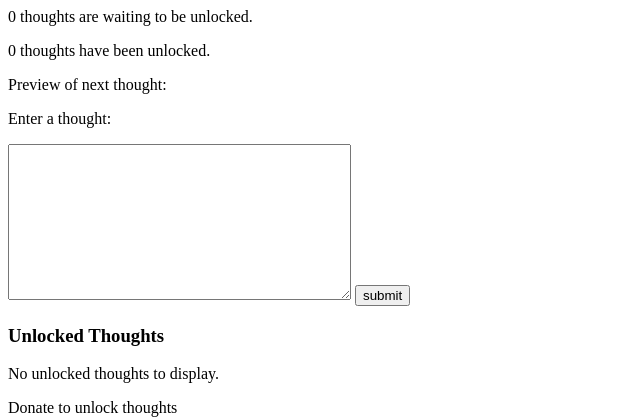
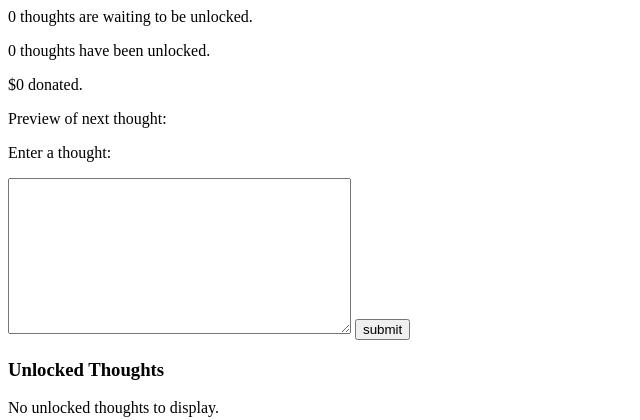
Before and after one commit to mnewsome/penny-for-your-thoughts, a Django app: page / in a window 1280 px wide. Shown: the top 420 px of the page, without its empty margins (0-640 px from the left). Run offline with Django 3.2, Linux system fonts and the light colour scheme; data that the repository does not hold is empty; some libraries are stand-ins or nearby versions.

Commit message:
adds total amount dontated to the template -creates a custom template filter to display the amount as currency

```diff
--- /dev/null
+++ b/payments/templatetags/payment_tags.py
@@ -0,0 +1,8 @@
+from django import template
+
+register = template.Library()
+
+def currency(value):
+  return '${0}'.format(value)
+
+register.filter('currency', currency)
--- a/penny_for_your_thoughts/templates/index.html
+++ b/penny_for_your_thoughts/templates/index.html
@@ -1,7 +1,10 @@
 {% load thought_tags %}
+{% load payment_tags %}
 
 <p>{{ locked_thought_count }} thoughts are  waiting to be unlocked. </p>
 <p>{{ unlocked_thought_count }} thoughts have been unlocked. </p>
+<p>{{ total_dollars_donated|currency }} donated. </p>
+
 
 <p>Preview of next thought: </p>
 <p>{{ next_locked_thought.text|truncatechars:30 }} </p>
--- a/penny_for_your_thoughts/views.py
+++ b/penny_for_your_thoughts/views.py
@@ -25,7 +25,7 @@ def index(request):
            unlocked_thought_count=Thought.unlocked_thought_count(),
            next_locked_thought=Thought.next_locked_thought(),
            thought_form=thought_form,
-           donation_total_dollars=Payment.total_dollars_donated(),
+           total_dollars_donated=Payment.total_dollars_donated(),
            key=stripe_keys['publishable_key'],
            )
 
```
Also changed, not shown: tests/payments/test_payment_tags.py (added, +9 -0 lines), tests/penny_for_your_thoughts/test_views.py (+1 -1 lines), payments/templatetags/__init__.py (added).
